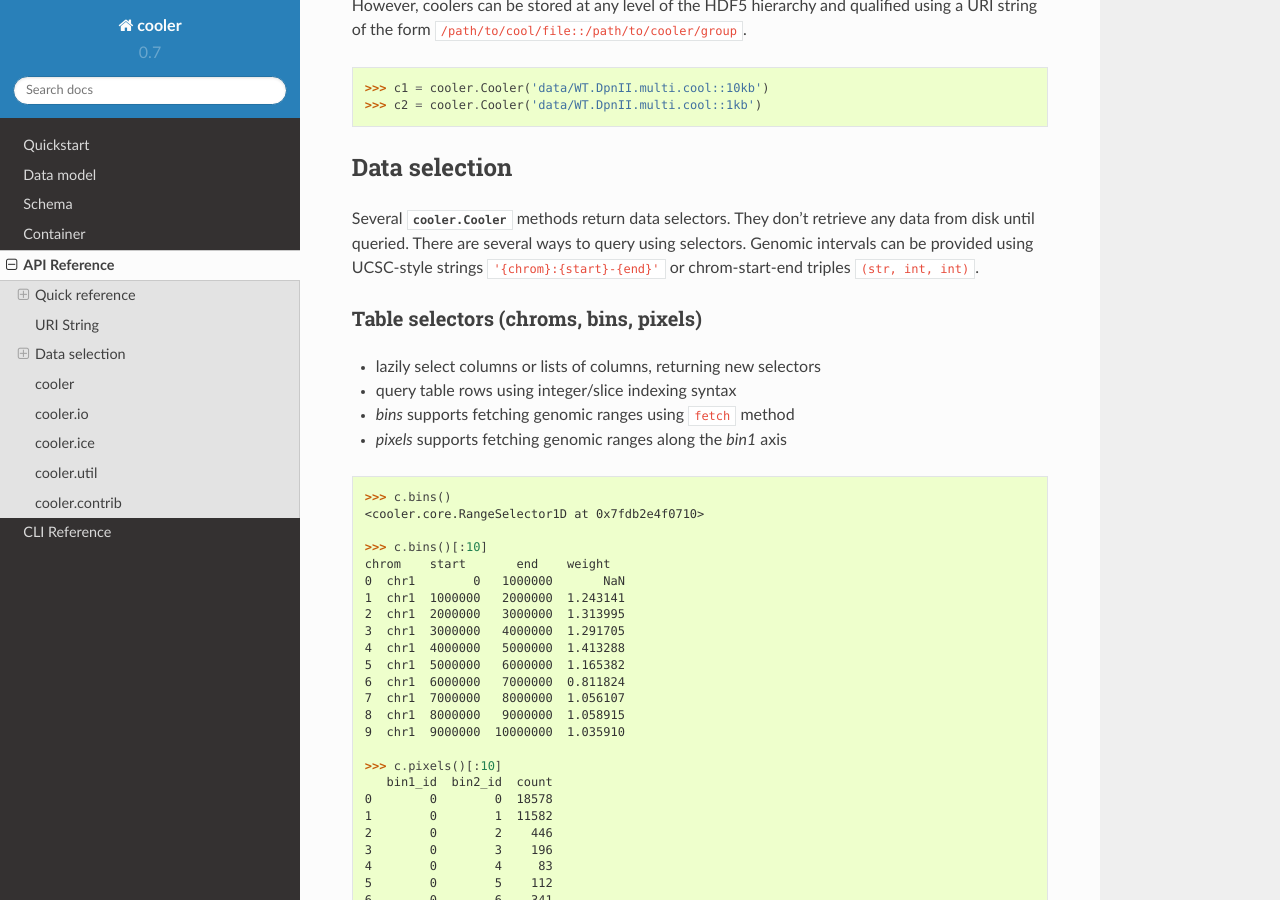
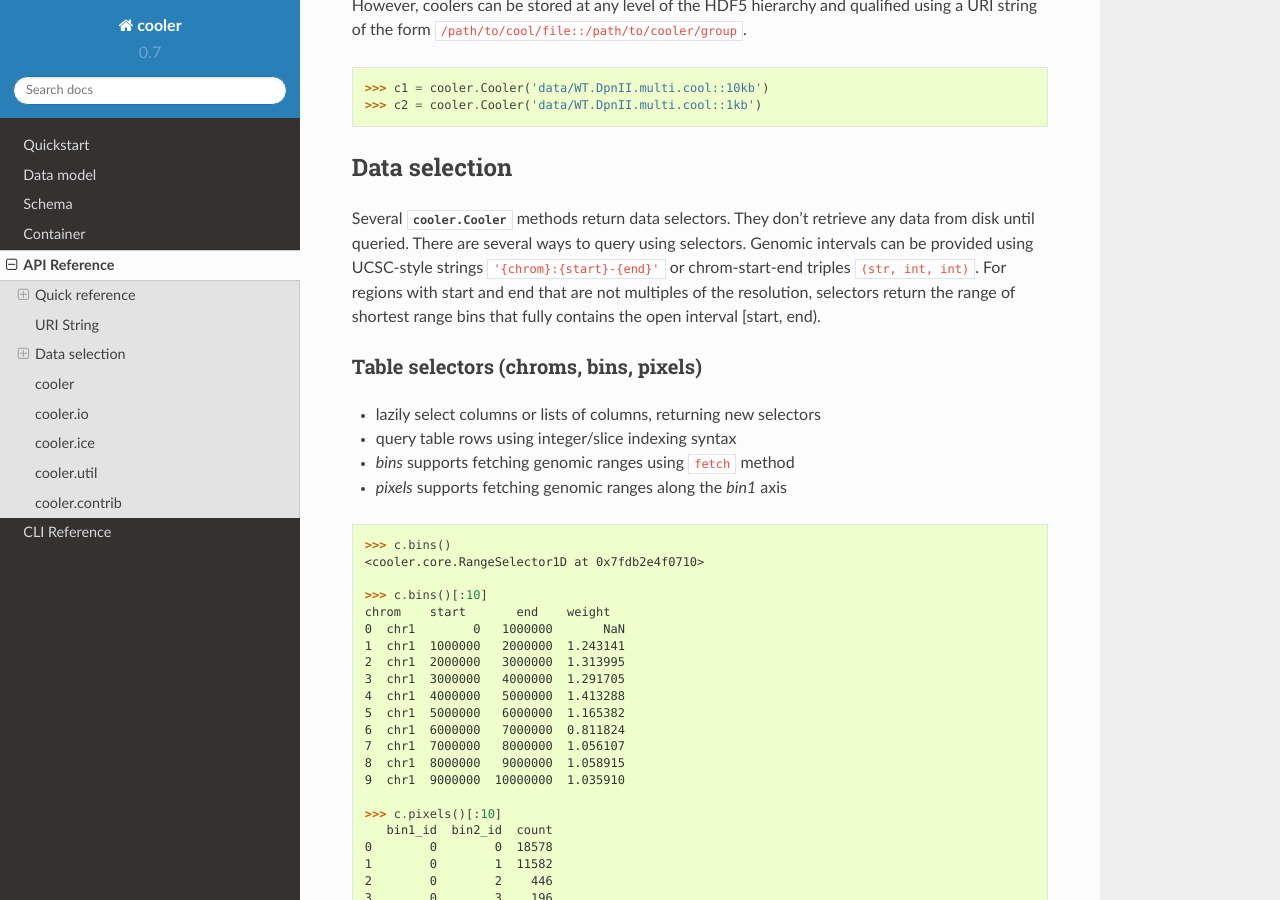
Before and after one commit to open2c/cooler, a Sphinx documentation site: the page built from docs/api.rst, in a window 1280 px wide and 900 px high, scrolled down 997 px. Built offline with Sphinx 7.4.7 and the Read the Docs theme 2.0.0, drawn with Linux system fonts in a browser that asks for light colours.

Commit message:
update api.rst
added description of selection behavior for queries that are not multiples of the resolution

```diff
--- a/docs/api.rst
+++ b/docs/api.rst
@@ -63,7 +63,7 @@ However, coolers can be stored at any level of the HDF5 hierarchy and qualified
 
 Data selection
 --------------
-Several :class:`cooler.Cooler` methods return data selectors. They don't retrieve any data from disk until queried. There are several ways to query using selectors. Genomic intervals can be provided using UCSC-style strings ``'{chrom}:{start}-{end}'`` or chrom-start-end triples ``(str, int, int)``.
+Several :class:`cooler.Cooler` methods return data selectors. They don't retrieve any data from disk until queried. There are several ways to query using selectors. Genomic intervals can be provided using UCSC-style strings ``'{chrom}:{start}-{end}'`` or chrom-start-end triples ``(str, int, int)``. For regions with start and end that are not multiples of the resolution, selectors return the range of shortest range bins that fully contains the open interval [start, end).
 
 
 Table selectors (chroms, bins, pixels)
```
